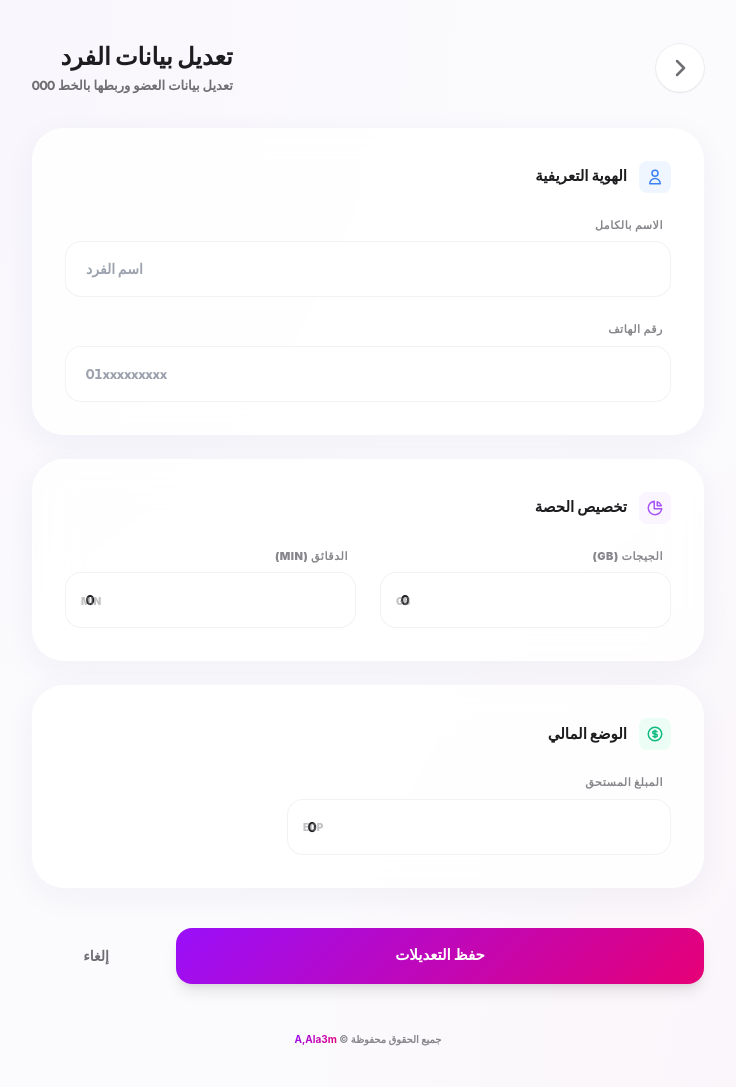
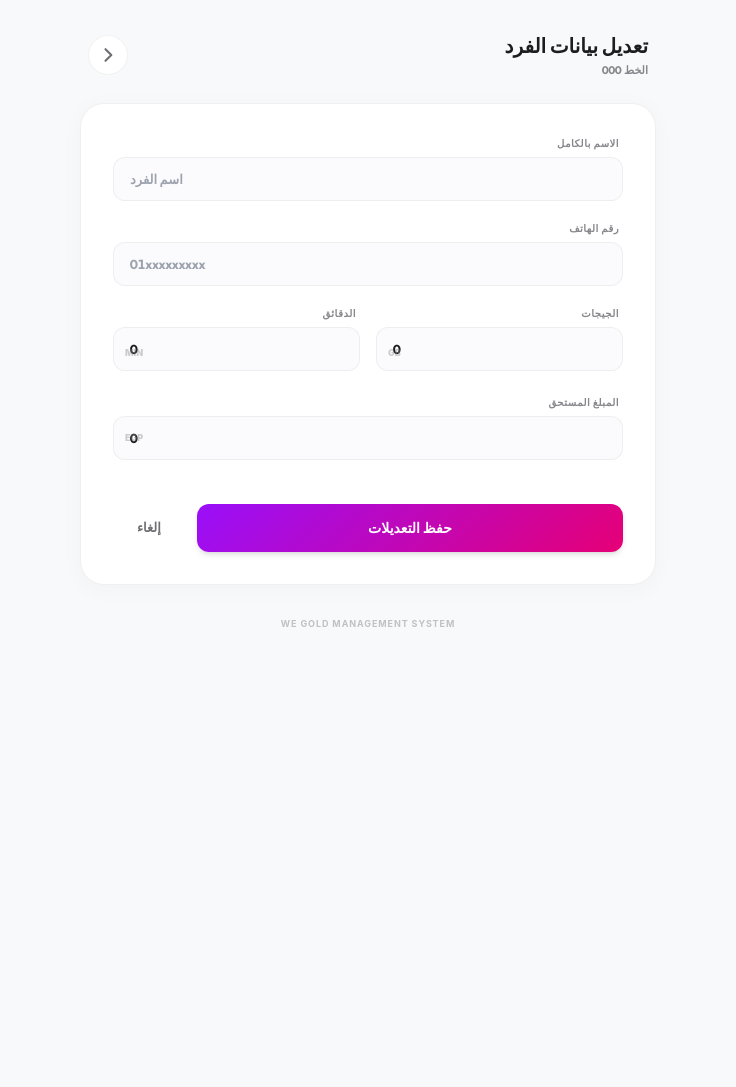
Before and after one commit to Aloom44/WE-GOLD, a Django app: page /members/1/new/ in a window 1280 px wide. Shown: the whole page, without its empty margins (272-1008 px from the left). After the commit the page ends 627 px from the top, so only its background shows below. Run offline with Django 5.2, Linux system fonts and the light colour scheme; tables that the repository leaves empty hold one stand-in row (values such as "Sample post"); some libraries are stand-ins or nearby versions.

Commit message:
Simplify Member Edit Form: consolidated multiple cards into a single compact operational form, reduced padding by 40%, and streamlined field layout for faster utility

```diff
--- a/templates/dashboard/member_form.html
+++ b/templates/dashboard/member_form.html
@@ -11,159 +11,121 @@
     <style>
       :root {
         --gradient-primary: linear-gradient(135deg, #990FFA 0%, #E60076 100%);
-        --glass-bg: rgba(255, 255, 255, 0.85);
-        --glass-border: rgba(255, 255, 255, 0.4);
+        --glass-bg: #FFFFFF;
+        --glass-border: rgba(0, 0, 0, 0.06);
       }
       body {
         font-family: 'Inter', sans-serif;
-        background: radial-gradient(circle at 0% 0%, rgba(153, 15, 250, 0.03) 0%, transparent 50%),
-                    radial-gradient(circle at 100% 100%, rgba(230, 0, 118, 0.03) 0%, transparent 50%),
-                    #FBFBFD;
+        background: #F8F9FB;
       }
       .font-display { font-family: 'Outfit', sans-serif; }
-      .glass-card {
+      .form-card {
         background: var(--glass-bg);
-        backdrop-filter: blur(20px);
-        -webkit-backdrop-filter: blur(20px);
         border: 1px solid var(--glass-border);
-        box-shadow: 0 8px 32px 0 rgba(31, 38, 135, 0.05);
-      }
-      .text-gradient {
-        background: var(--gradient-primary);
-        -webkit-background-clip: text;
-        -webkit-text-fill-color: transparent;
+        box-shadow: 0 4px 24px rgba(0, 0, 0, 0.03);
       }
       .btn-gradient {
         background: var(--gradient-primary);
-        transition: all 0.3s cubic-bezier(0.4, 0, 0.2, 1);
+        transition: all 0.2s ease;
       }
       .btn-gradient:hover {
-        transform: translateY(-2px);
-        box-shadow: 0 12px 24px rgba(153, 15, 250, 0.25);
+        opacity: 0.95;
+        transform: translateY(-1px);
       }
       .input-premium {
-        background: rgba(255, 255, 255, 0.5);
+        background: #FBFBFD;
         border: 1px solid rgba(0, 0, 0, 0.05);
-        transition: all 0.2s ease;
+        transition: all 0.15s ease;
       }
       .input-premium:focus {
         background: white;
         border-color: #990FFA;
-        box-shadow: 0 0 0 4px rgba(153, 15, 250, 0.08);
+        box-shadow: 0 0 0 3px rgba(153, 15, 250, 0.06);
       }
       .num { font-family: 'Outfit', sans-serif; }
     </style>
   </head>
-  <body class="min-h-screen py-10 px-4">
-    <div class="max-w-2xl mx-auto">
+  <body class="min-h-screen py-8 px-4 flex flex-col items-center">
 
-      <!-- SECTION 1: HERO HEADER -->
-      <header class="flex items-center justify-between mb-8">
-        <a href="{% url 'members' line.id %}" class="flex h-12 w-12 items-center justify-center rounded-full bg-white shadow-sm ring-1 ring-black/5 hover:shadow-md transition-all group">
-          <svg xmlns="http://www.w3.org/2000/svg" width="24" height="24" fill="none" viewBox="0 0 24 24" stroke="currentColor" class="text-[#6E6E73] group-hover:text-gradientPrimary group-hover:scale-110 transition-all">
+    <div class="w-full max-w-xl">
+      <!-- HEADER: Compact & Clean -->
+      <header class="flex items-center justify-between mb-6 px-2">
+        <div>
+          <h1 class="text-xl font-black text-[#1D1D1F] font-display">تعديل بيانات الفرد</h1>
+          <p class="text-[11px] font-bold text-[#86868B] mt-0.5">الخط <span class="num text-gradientPrimary">{{ line.phone }}</span></p>
+        </div>
+        <a href="{% url 'members' line.id %}" class="flex h-10 w-10 items-center justify-center rounded-full bg-white border border-black/5 text-[#6E6E73] hover:text-gradientPrimary hover:shadow-sm transition-all">
+          <svg xmlns="http://www.w3.org/2000/svg" width="20" height="20" fill="none" viewBox="0 0 24 24" stroke="currentColor">
             <path stroke-linecap="round" stroke-linejoin="round" stroke-width="2.5" d="M9 5l7 7-7 7" />
           </svg>
         </a>
-        <div class="text-right">
-          <h1 class="text-2xl font-black text-[#1D1D1F] font-display">تعديل بيانات الفرد</h1>
-          <p class="text-[13px] font-bold text-[#6E6E73] mt-1">تعديل بيانات العضو وربطها بالخط <span class="num">{{ line.phone }}</span></p>
-        </div>
       </header>
 
-      <form method="post" class="space-y-6">
+      <form method="post" class="form-card rounded-[24px] p-6 sm:p-8">
         {% csrf_token %}
 
-        <!-- SECTION 2: IDENTITY CARD -->
-        <section class="glass-card rounded-[32px] p-8">
-          <div class="flex items-center gap-3 mb-6">
-            <div class="flex h-8 w-8 items-center justify-center rounded-lg bg-blue-50 text-blue-500">
-              <svg xmlns="http://www.w3.org/2000/svg" width="18" height="18" fill="none" viewBox="0 0 24 24" stroke="currentColor">
-                <path stroke-linecap="round" stroke-linejoin="round" stroke-width="2" d="M16 7a4 4 0 11-8 0 4 4 0 018 0zM12 14a7 7 0 00-7 7h14a7 7 0 00-7-7z" />
-              </svg>
-            </div>
-            <h2 class="text-[15px] font-black text-[#1D1D1F]">الهوية التعريفية</h2>
+        <div class="grid gap-5">
+          <!-- IDENTITY -->
+          <div class="space-y-1.5">
+            <label class="block text-[10px] font-black text-[#86868B] uppercase tracking-wider pr-1">الاسم بالكامل</label>
+            {{ form.name }}
+            {% if form.name.errors %}<p class="text-[10px] font-bold text-rose-500">{{ form.name.errors|striptags }}</p>{% endif %}
           </div>
 
-          <div class="grid gap-6">
-            <div class="space-y-2">
-              <label class="block text-[11px] font-black text-[#86868B] uppercase tracking-wider pr-2">الاسم بالكامل</label>
-              {{ form.name }}
-              {% if form.name.errors %}<p class="text-[10px] font-bold text-rose-500 pr-2">{{ form.name.errors|striptags }}</p>{% endif %}
+          <div class="space-y-1.5">
+            <label class="block text-[10px] font-black text-[#86868B] uppercase tracking-wider pr-1">رقم الهاتف</label>
+            {{ form.phone }}
+            {% if form.phone.errors %}<p class="text-[10px] font-bold text-rose-500">{{ form.phone.errors|striptags }}</p>{% endif %}
+          </div>
+
+          <!-- ALLOCATION ROW -->
+          <div class="grid grid-cols-2 gap-4">
+            <div class="space-y-1.5 relative">
+              <label class="block text-[10px] font-black text-[#86868B] uppercase tracking-wider pr-1">الجيجات</label>
+              {{ form.data_allocation }}
+              <span class="absolute left-3 top-[34px] text-[9px] font-black text-[#86868B] opacity-40">GB</span>
+              {% if form.data_allocation.errors %}<p class="text-[10px] font-bold text-rose-500">{{ form.data_allocation.errors|striptags }}</p>{% endif %}
             </div>
-            <div class="space-y-2">
-              <label class="block text-[11px] font-black text-[#86868B] uppercase tracking-wider pr-2">رقم الهاتف</label>
-              {{ form.phone }}
-              {% if form.phone.errors %}<p class="text-[10px] font-bold text-rose-500 pr-2">{{ form.phone.errors|striptags }}</p>{% endif %}
+            <div class="space-y-1.5 relative">
+              <label class="block text-[10px] font-black text-[#86868B] uppercase tracking-wider pr-1">الدقائق</label>
+              {{ form.minute_allocation }}
+              <span class="absolute left-3 top-[34px] text-[9px] font-black text-[#86868B] opacity-40">MIN</span>
+              {% if form.minute_allocation.errors %}<p class="text-[10px] font-bold text-rose-500">{{ form.minute_allocation.errors|striptags }}</p>{% endif %}
             </div>
           </div>
-        </section>
 
-        <!-- SECTION 3: ALLOCATION CARD -->
-        <section class="glass-card rounded-[32px] p-8">
-          <div class="flex items-center gap-3 mb-6">
-            <div class="flex h-8 w-8 items-center justify-center rounded-lg bg-purple-50 text-purple-500">
-              <svg xmlns="http://www.w3.org/2000/svg" width="18" height="18" fill="none" viewBox="0 0 24 24" stroke="currentColor">
-                <path stroke-linecap="round" stroke-linejoin="round" stroke-width="2" d="M11 3.055A9.001 9.001 0 1020.945 13H11V3.055z" />
-                <path stroke-linecap="round" stroke-linejoin="round" stroke-width="2" d="M20.488 9H15V3.512A9.025 9.025 0 0120.488 9z" />
-              </svg>
+          <!-- FINANCIAL -->
+          <div class="space-y-1.5 relative pt-1">
+            <label class="block text-[10px] font-black text-[#86868B] uppercase tracking-wider pr-1">المبلغ المستحق</label>
+            <div class="relative">
+              {{ form.monthly_cost }}
+              <span class="absolute left-3 top-1/2 -translate-y-1/2 text-[9px] font-black text-[#86868B] opacity-40">EGP</span>
             </div>
-            <h2 class="text-[15px] font-black text-[#1D1D1F]">تخصيص الحصة</h2>
+            {% if form.monthly_cost.errors %}<p class="text-[10px] font-bold text-rose-500">{{ form.monthly_cost.errors|striptags }}</p>{% endif %}
           </div>
 
-          <div class="grid grid-cols-1 sm:grid-cols-2 gap-6">
-            <div class="space-y-2 relative">
-              <label class="block text-[11px] font-black text-[#86868B] uppercase tracking-wider pr-2">الجيجات (GB)</label>
-              {{ form.data_allocation }}
-              <span class="absolute left-4 top-[38px] text-[10px] font-black text-[#86868B] opacity-50">GB</span>
-              {% if form.data_allocation.errors %}<p class="text-[10px] font-bold text-rose-500 pr-2">{{ form.data_allocation.errors|striptags }}</p>{% endif %}
-            </div>
-            <div class="space-y-2 relative">
-              <label class="block text-[11px] font-black text-[#86868B] uppercase tracking-wider pr-2">الدقائق (MIN)</label>
-              {{ form.minute_allocation }}
-              <span class="absolute left-4 top-[38px] text-[10px] font-black text-[#86868B] opacity-50">MIN</span>
-              {% if form.minute_allocation.errors %}<p class="text-[10px] font-bold text-rose-500 pr-2">{{ form.minute_allocation.errors|striptags }}</p>{% endif %}
-            </div>
+          <!-- ACTIONS -->
+          <div class="flex items-center gap-3 mt-4 pt-2">
+            <button type="submit" class="btn-gradient flex-1 h-12 rounded-xl text-[14px] font-black text-white shadow-md">
+              حفظ التعديلات
+            </button>
+            <a href="{% url 'members' line.id %}" class="px-6 h-12 flex items-center justify-center rounded-xl text-[13px] font-bold text-[#6E6E73] hover:bg-black/5 transition-colors">
+              إلغاء
+            </a>
           </div>
-        </section>
-
-        <!-- SECTION 4: FINANCIAL CARD -->
-        <section class="glass-card rounded-[32px] p-8">
-          <div class="flex items-center gap-3 mb-6">
-            <div class="flex h-8 w-8 items-center justify-center rounded-lg bg-emerald-50 text-emerald-500">
-              <svg xmlns="http://www.w3.org/2000/svg" width="18" height="18" fill="none" viewBox="0 0 24 24" stroke="currentColor">
-                <path stroke-linecap="round" stroke-linejoin="round" stroke-width="2" d="M12 8c-1.657 0-3 .895-3 2s1.343 2 3 2 3 .895 3 2-1.343 2-3 2m0-8c1.11 0 2.08.402 2.599 1M12 8V7m0 1v8m0 0v1m0-1c-1.11 0-2.08-.402-2.599-1M21 12a9 9 0 11-18 0 9 9 0 0118 0z" />
-              </svg>
-            </div>
-            <h2 class="text-[15px] font-black text-[#1D1D1F]">الوضع المالي</h2>
-          </div>
-
-          <div class="space-y-2 relative max-w-sm">
-            <label class="block text-[11px] font-black text-[#86868B] uppercase tracking-wider pr-2">المبلغ المستحق</label>
-            {{ form.monthly_cost }}
-            <span class="absolute left-4 top-[38px] text-[10px] font-black text-[#86868B] opacity-50 uppercase">EGP</span>
-            {% if form.monthly_cost.errors %}<p class="text-[10px] font-bold text-rose-500 pr-2">{{ form.monthly_cost.errors|striptags }}</p>{% endif %}
-          </div>
-        </section>
-
-        <!-- ACTIONS -->
-        <div class="flex flex-col sm:flex-row items-center gap-4 pt-4">
-          <button type="submit" class="btn-gradient w-full sm:flex-1 h-14 rounded-2xl text-[15px] font-black text-white shadow-lg">
-            حفظ التعديلات
-          </button>
-          <a href="{% url 'members' line.id %}" class="w-full sm:w-32 h-14 flex items-center justify-center rounded-2xl text-[14px] font-bold text-[#6E6E73] hover:bg-black/5 transition-colors">
-            إلغاء
-          </a>
         </div>
       </form>
 
-      <footer class="mt-12 text-center text-[10px] font-bold text-[#86868B]">
-        جميع الحقوق محفوظة © <a href="https://elekhwa.store/portfolio.html" target="_blank" rel="noopener noreferrer" class="text-gradient hover:underline transition-all">A,Ala3m</a>
+      <footer class="mt-8 text-center">
+        <p class="text-[9px] font-bold text-[#C1C1C1] uppercase tracking-widest">
+          WE Gold Management System
+        </p>
       </footer>
     </div>
 
     <script>
       const inputs = document.querySelectorAll('input, select');
-      const baseClasses = 'w-full h-14 px-5 rounded-2xl input-premium text-[14px] font-bold text-[#1D1D1F] outline-none num';
+      const baseClasses = 'w-full h-11 px-4 rounded-xl input-premium text-[13px] font-bold text-[#1D1D1F] outline-none num';
       inputs.forEach(input => {
         input.className = baseClasses;
       });
```
